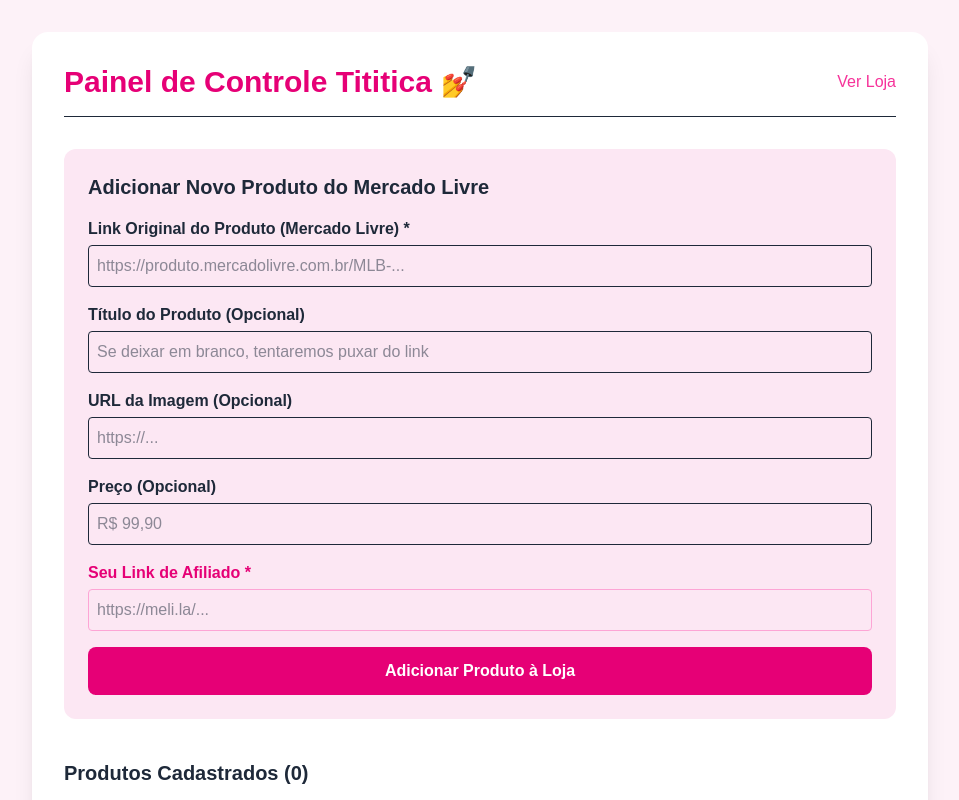
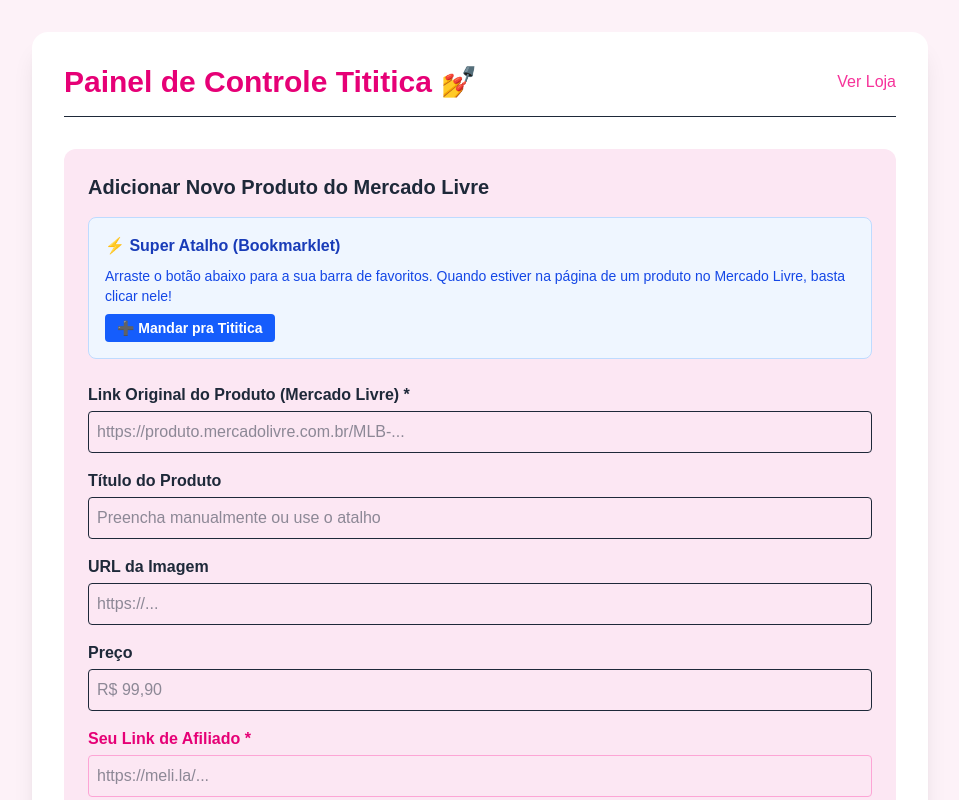
Before and after one commit to piorgamer-svg/mundo-dos-gatos, a Next.js app: page /tititica-painel in a window 1280 px wide. Shown: the top 800 px of the page, without its empty margins (160-1119 px from the left). Built offline with nearby package versions, Linux system fonts and the light colour scheme; no server answers; the database is empty; sample sign-in values are in the browser's storage.

Commit message:
feat: adiciona super atalho bookmarklet para preenchimento magico do cadastro de produto

```diff
--- a/src/app/tititica-painel/ProductForm.tsx
+++ b/src/app/tititica-painel/ProductForm.tsx
@@ -1,52 +1,40 @@
 'use client';
 
-import { useState } from 'react';
+import { useState, useEffect } from 'react';
+import { useSearchParams } from 'next/navigation';
 
 export default function ProductForm({ addProductAction }: { addProductAction: any }) {
+  const searchParams = useSearchParams();
+
   const [originalUrl, setOriginalUrl] = useState('');
   const [title, setTitle] = useState('');
   const [price, setPrice] = useState('');
   const [imageUrl, setImageUrl] = useState('');
-  const [isLoading, setIsLoading] = useState(false);
 
-  const handleUrlBlur = async () => {
-    if (!originalUrl) return;
-
-    // Extrai o ID
-    let mlbId = null;
-    const urlParamsMatch = originalUrl.match(/(?:wid=|item_id(?:%3A|:))(MLB\d+)/i);
-    if (urlParamsMatch) {
-      mlbId = urlParamsMatch[1].toUpperCase();
-    } else {
-      const match = originalUrl.match(/MLB-?(\d+)/i);
-      if (match) mlbId = 'MLB' + match[1];
+  useEffect(() => {
+    // Auto-preencher se vier via URL (Bookmarklet)
+    if (searchParams) {
+      if (searchParams.get('originalUrl')) setOriginalUrl(searchParams.get('originalUrl') || '');
+      if (searchParams.get('title')) setTitle(searchParams.get('title') || '');
+      if (searchParams.get('price')) setPrice(searchParams.get('price') || '');
+      if (searchParams.get('imageUrl')) setImageUrl(searchParams.get('imageUrl') || '');
     }
-
-    if (mlbId) {
-      setIsLoading(true);
-      try {
-        // Fetch feito pelo NAVEGADOR do usuario (caseiro), burlando o bloqueio da Vercel!
-        const response = await fetch(`https://api.mercadolibre.com/items/` + mlbId);
-        if (response.ok) {
-          const data = await response.json();
-          if (!title) setTitle(data.title);
-          if (!price && data.price) {
-            setPrice("R$ " + data.price.toLocaleString('pt-BR', { minimumFractionDigits: 2 }));
-          }
-          if (!imageUrl && data.pictures && data.pictures.length > 0) {
-            setImageUrl(data.pictures[0].secure_url || data.pictures[0].url);
-          }
-        }
-      } catch (e) {
-        console.error("Erro ao buscar no cliente:", e);
-      } finally {
-        setIsLoading(false);
-      }
-    }
-  };
+  }, [searchParams]);
 
   return (
     <form action={addProductAction} className="space-y-4">
+      <div className="bg-blue-50 border border-blue-200 p-4 rounded-lg mb-6">
+        <h3 className="font-bold text-blue-800 mb-2">⚡ Super Atalho (Bookmarklet)</h3>
+        <p className="text-sm text-blue-700 mb-2">Arraste o botão abaixo para a sua barra de favoritos. Quando estiver na página de um produto no Mercado Livre, basta clicar nele!</p>
+        <a
+          href="javascript:(function(){var t=document.querySelector('h1.ui-pdp-title')?.innerText||'';var f=document.querySelector('.ui-pdp-price__second-line .andes-money-amount__fraction')?.innerText||'';var c=document.querySelector('.ui-pdp-price__second-line .andes-money-amount__cents')?.innerText||'00';var p=f?'R$ '+f+','+c:'';var i=document.querySelector('.ui-pdp-gallery__figure img')?.src||'';var u=window.location.href;window.open('https://lojinha-tititica.vercel.app/tititica-painel?originalUrl='+encodeURIComponent(u)+'&title='+encodeURIComponent(t)+'&price='+encodeURIComponent(p)+'&imageUrl='+encodeURIComponent(i),'_blank');})();"
+          className="inline-block bg-blue-600 text-white font-bold py-1 px-3 rounded text-sm hover:bg-blue-700 cursor-grab"
+          onClick={(e) => e.preventDefault()}
+        >
+          ➕ Mandar pra Tititica
+        </a>
+      </div>
+
       <div>
         <label className="block font-semibold mb-1">Link Original do Produto (Mercado Livre) *</label>
         <input
@@ -57,21 +45,19 @@ export default function ProductForm({ addProductAction }: { addProductAction: an
           placeholder="https://produto.mercadolivre.com.br/MLB-..."
           value={originalUrl}
           onChange={(e) => setOriginalUrl(e.target.value)}
-          onBlur={handleUrlBlur}
         />
-        {isLoading && <p className="text-pink-500 text-sm mt-1">Puxando dados mágicos do Mercado Livre...</p>}
       </div>
       <div>
-        <label className="block font-semibold mb-1">Título do Produto (Opcional)</label>
-        <input type="text" name="title" className="w-full border p-2 rounded" placeholder="Se deixar em branco, tentaremos puxar do link" value={title} onChange={(e) => setTitle(e.target.value)} />
+        <label className="block font-semibold mb-1">Título do Produto</label>
+        <input type="text" name="title" className="w-full border p-2 rounded" placeholder="Preencha manualmente ou use o atalho" value={title} onChange={(e) => setTitle(e.target.value)} required/>
       </div>
       <div>
-        <label className="block font-semibold mb-1">URL da Imagem (Opcional)</label>
-        <input type="url" name="imageUrl" className="w-full border p-2 rounded" placeholder="https://..." value={imageUrl} onChange={(e) => setImageUrl(e.target.value)} />
+        <label className="block font-semibold mb-1">URL da Imagem</label>
+        <input type="url" name="imageUrl" className="w-full border p-2 rounded" placeholder="https://..." value={imageUrl} onChange={(e) => setImageUrl(e.target.value)} required/>
       </div>
       <div>
-        <label className="block font-semibold mb-1">Preço (Opcional)</label>
-        <input type="text" name="price" className="w-full border p-2 rounded" placeholder="R$ 99,90" value={price} onChange={(e) => setPrice(e.target.value)} />
+        <label className="block font-semibold mb-1">Preço</label>
+        <input type="text" name="price" className="w-full border p-2 rounded" placeholder="R$ 99,90" value={price} onChange={(e) => setPrice(e.target.value)} required/>
       </div>
       <div>
         <label className="block font-semibold mb-1 text-pink-600">Seu Link de Afiliado *</label>
--- a/src/app/tititica-painel/page.tsx
+++ b/src/app/tititica-painel/page.tsx
@@ -1,3 +1,4 @@
+import { Suspense } from "react";
 import { getServerSession } from "next-auth/next";
 import { redirect } from "next/navigation";
 import { authOptions } from "@/lib/auth";
@@ -67,7 +68,9 @@ export default async function AdminPanel() {
 
         <div className="bg-pink-100 p-6 rounded-xl mb-10">
           <h2 className="text-xl font-bold mb-4">Adicionar Novo Produto do Mercado Livre</h2>
-          <ProductForm addProductAction={addProduct} />
+          <Suspense fallback={<p>Carregando formulário...</p>}>
+            <ProductForm addProductAction={addProduct} />
+          </Suspense>
         </div>
 
         <div>
```
